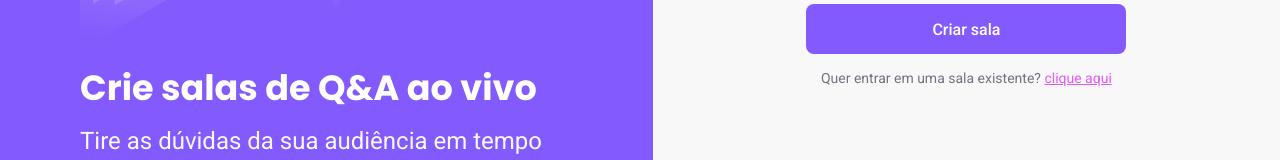
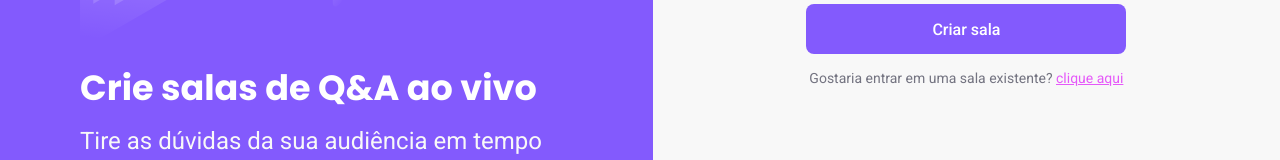
Before and after one commit to Jeffersontads/letmeask, a React (Create React App) app: page /rooms/new in a window 1280 px wide. Shown: the part 487-647 px from the top of the page. Built offline with nearby package versions, Linux system fonts and the light colour scheme; no server answers.

Commit message:
Mudar link de sala existente

```diff
--- a/src/pages/NewRoom.tsx
+++ b/src/pages/NewRoom.tsx
@@ -29,7 +29,7 @@ export function NewRoom() {
                     />
                     <Button type="submit"> Criar sala </Button>
                 </form>
-                <p>Quer entrar em uma sala existente? <Link to="/">clique aqui</Link></p>
+                <p>Gostaria entrar em uma sala existente? <Link to="/">clique aqui</Link></p>
                 </div>
             </main>
         </div>
```
